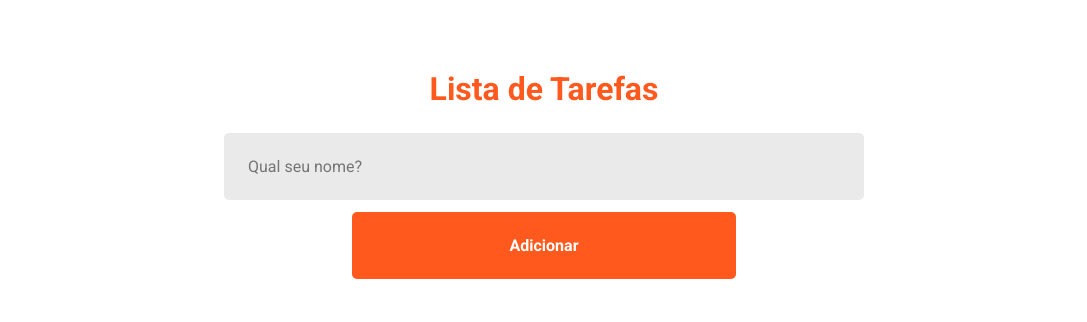
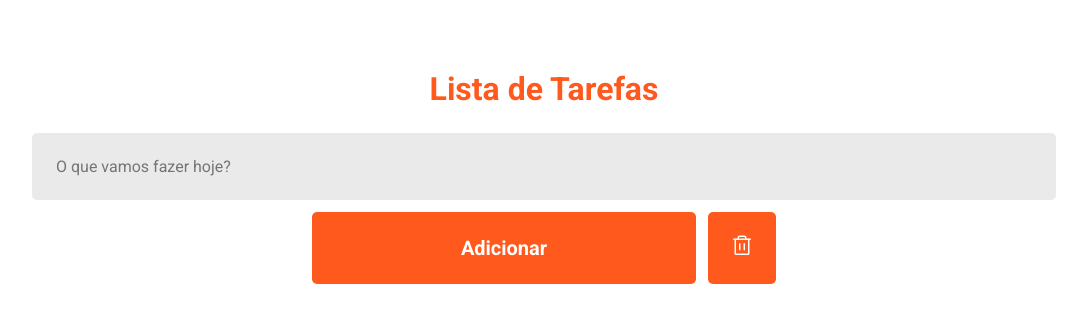
Before and after one commit to julianasinnott/task-list, a React (Vite) app: page / in a window 1280 px wide. Shown: the top 322 px of the page, without its empty margins (96-1183 px from the left). Built offline with nearby package versions, Linux system fonts and the light colour scheme.

Commit message:
add reset button and design improvements

```diff
--- a/index.html
+++ b/index.html
@@ -6,7 +6,7 @@
     <link rel="preconnect" href="https://fonts.googleapis.com">
     <link rel="preconnect" href="https://fonts.gstatic.com" crossorigin>
     <link href="https://fonts.googleapis.com/css2?family=Roboto:wght@300;400;700;900&display=swap" rel="stylesheet">
-    <title>Lista de presença</title>
+    <title>Task List</title>
   </head>
   <body>
     <div id="root"></div>
--- a/package.json
+++ b/package.json
@@ -8,6 +8,7 @@
     "preview": "vite preview"
   },
   "dependencies": {
+    "phosphor-react": "^1.4.1",
     "react": "^18.0.0",
     "react-dom": "^18.0.0"
   },
--- a/src/pages/Initial/index.jsx
+++ b/src/pages/Initial/index.jsx
@@ -1,10 +1,16 @@
+import { Trash } from 'phosphor-react'
 import { useState } from 'react'
 import { Card } from '../../components/Card'
+
 import './styles.css'
 
 export function Initial() {
   const [tasksName, setTasksName] = useState('')
   const [taskList, setTaskList] = useState([])
+
+  function resetTaskList (){
+    setTaskList([])
+  }
 
   return (
     <div className='box'>
@@ -12,14 +18,27 @@ export function Initial() {
       <input
         onChange={e => setTasksName(e.target.value)}
         type="text"
-        placeholder="Qual seu nome?"/>
+        placeholder="O que vamos fazer hoje?"
+      />
+      <div className='buttons'>
         <button
+          className='add'
           type="button"
-        onClick={() => setTaskList([...taskList, tasksName])}
+          onClick={() => tasksName !== '' && setTaskList([...taskList, tasksName])}
         >
           Adicionar
         </button>
-      { taskList.map((task, index) => <Card key={index} nameTask={task} />) }
+        <button
+        type='button'
+        onClick={() => resetTaskList()}
+        className='resetButton'
+        >
+          <Trash size={24} />
+        </button>
+      </div>
+      {taskList.map((task, index) =>
+        <Card key={index} nameTask={task} />
+      )}
     </div>
     )
   }
--- a/src/pages/Initial/styles.css
+++ b/src/pages/Initial/styles.css
@@ -12,7 +12,7 @@ h1 {
 
 input {
     color:  rgba(74, 74, 73, 0.886);
-    width: 50%;
+    width: 80%;
     padding: 24px;
     background-color: rgba(152, 152, 152, 0.208);
     border-radius: 5px;
@@ -24,19 +24,43 @@ textarea:focus, input:focus {
     outline-color: rgba(255, 68, 0, 0.886);
 }
 
-button {
+.buttons {
+    width: 100%;
+    height: 30%;
+    display: flex;
+    justify-content: center;
+    align-items:flex-start;
+    margin: 12px 0 40px;
+}
+
+.add {
     width: 30%;
     padding: 24px;
+    font-size: 20px;
+    font-weight: 700;
+    background-color: rgba(255, 68, 0, 0.886);
+    border-radius: 5px;
+    border: none;
+    color: white;
+    cursor: pointer;
+    transition: 0.2s;
+    margin-right: 6px;
+}
+
+.resetButton {
+    padding: 22px;
     font-size: 16px;
     font-weight: 700;
     background-color: rgba(255, 68, 0, 0.886);
     border-radius: 5px;
     border: none;
     color: white;
-    margin: 12px 0 70px;cursor: pointer;
+    margin-left: 6px;
+    cursor: pointer;
     transition: 0.2s;
 }
 
 button:hover {
     background-color: orangered;
+    color: rgb(214, 213, 213);
 }
```
Also changed, not shown: src/components/Card/style.css (line endings or trailing spaces), 1 other file (tests, documents, lock files or other folders). Lines whose indentation alone changed are shown as unchanged.
